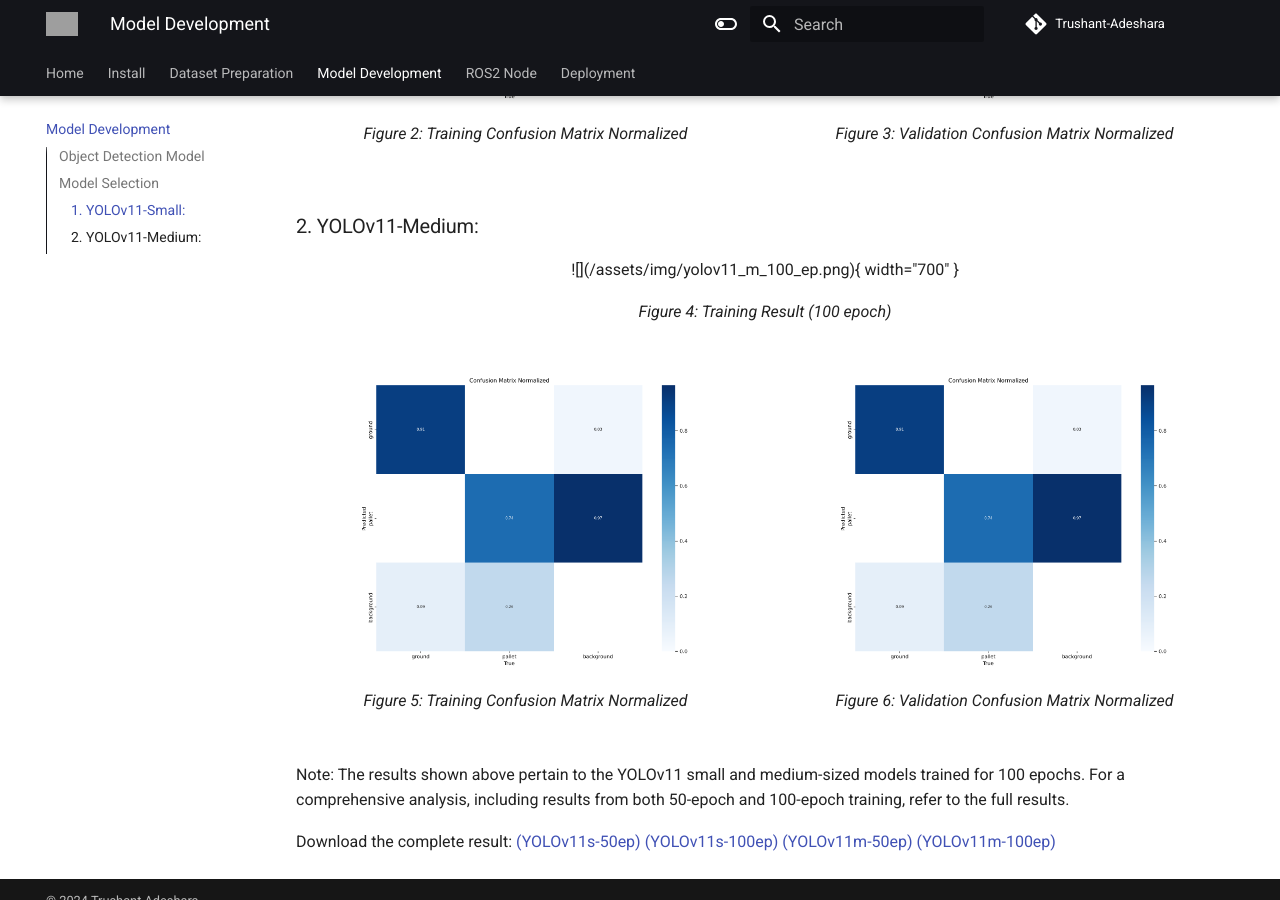
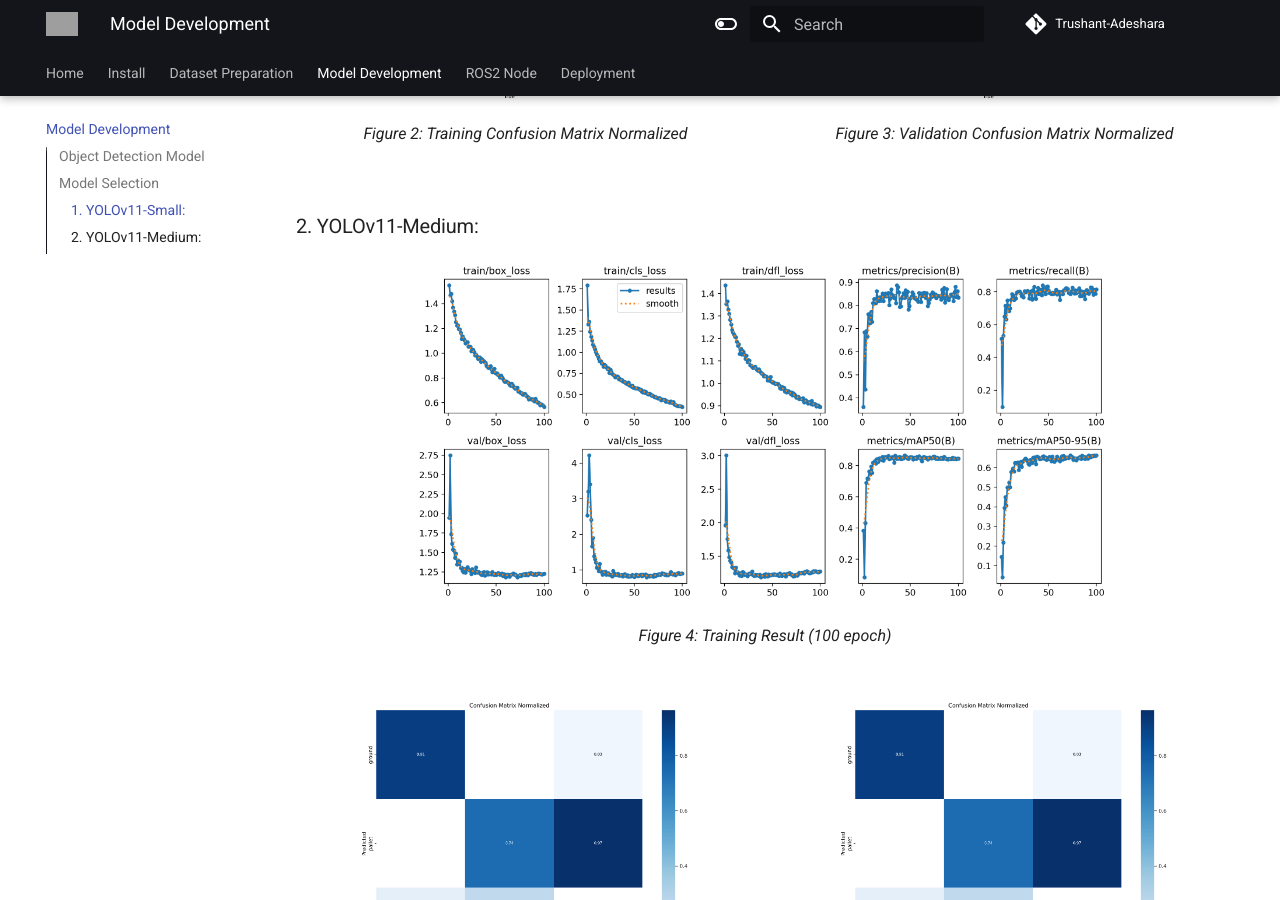
Before and after one commit to trushant05/pallet_insight_ros2, an MkDocs documentation site: the page built from docs/model.md, in a window 1280 px wide and 900 px high, scrolled down 1277 px. Built offline with MkDocs 1.6.1 and Material for MkDocs 9.7.7, drawn with Linux system fonts in a browser that asks for light colours; grey boxes are pictures that could not be loaded.

Commit message:
modify image links in model development section

```diff
--- a/docs/model.md
+++ b/docs/model.md
@@ -12,17 +12,17 @@ Below are the training and validation results for both model sizes:
 ### 1. YOLOv11-Small:
 
   <figure>
-      <img src="/assets/img/yolov11_s_100_ep.png" alt="YOLOv11 Small" width="700">
+      <img src="../assets/img/yolov11_s_100_ep.png" alt="YOLOv11 Small" width="700">
       <figcaption>Figure 1: Training Result (100 epoch)</figcaption>
   </figure>
 
   <div style="display: flex; justify-content: space-around; align-items: flex-start; gap: 20px;">
   <figure>
-      <img src="/assets/img/yolov11_s_100_ep_cmn.png" alt="YOLOv11 Medium" width="400">
+      <img src="../assets/img/yolov11_s_100_ep_cmn.png" alt="YOLOv11 Medium" width="400">
       <figcaption>Figure 2: Training Confusion Matrix Normalized</figcaption>
   </figure>
   <figure>
-      <img src="/assets/img/yolov11_s_100_ep_cmn.png" alt="YOLOv11 Medium" width="400">
+      <img src="../assets/img/yolov11_s_100_ep_cmn.png" alt="YOLOv11 Medium" width="400">
       <figcaption>Figure 3: Validation Confusion Matrix Normalized</figcaption>
   </figure>
   </div>
@@ -30,17 +30,17 @@ Below are the training and validation results for both model sizes:
 ### 2. YOLOv11-Medium:
 
   <figure>
-      ![](/assets/img/yolov11_m_100_ep.png){ width="700" }
+      <img src="../assets/img/yolov11_m_100_ep.png" alt="YOLOv11 Medium" width="700">
       <figcaption>Figure 4: Training Result (100 epoch)</figcaption>
   </figure>
 
   <div style="display: flex; justify-content: space-around; align-items: flex-start; gap: 20px;">
   <figure>
-      <img src="/assets/img/yolov11_m_100_ep_cmn.png" alt="YOLOv11 Medium" width="400">
+      <img src="../assets/img/yolov11_m_100_ep_cmn.png" alt="YOLOv11 Medium" width="400">
       <figcaption>Figure 5: Training Confusion Matrix Normalized</figcaption>
   </figure>
   <figure>
-      <img src="/assets/img/yolov11_m_100_ep_cmn.png" alt="YOLOv11 Medium" width="400">
+      <img src="../assets/img/yolov11_m_100_ep_cmn.png" alt="YOLOv11 Medium" width="400">
       <figcaption>Figure 6: Validation Confusion Matrix Normalized</figcaption>
   </figure>
 </div>
```
